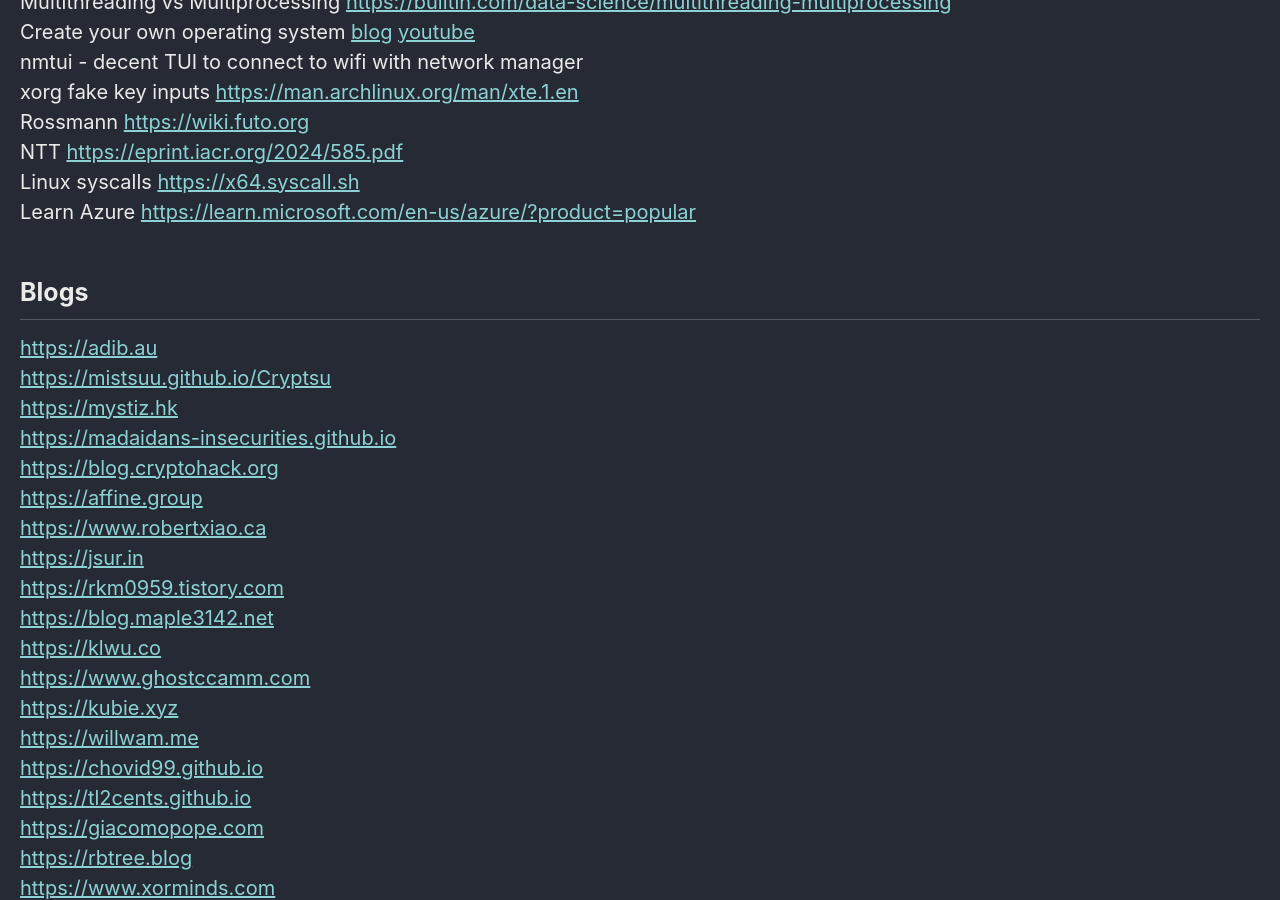
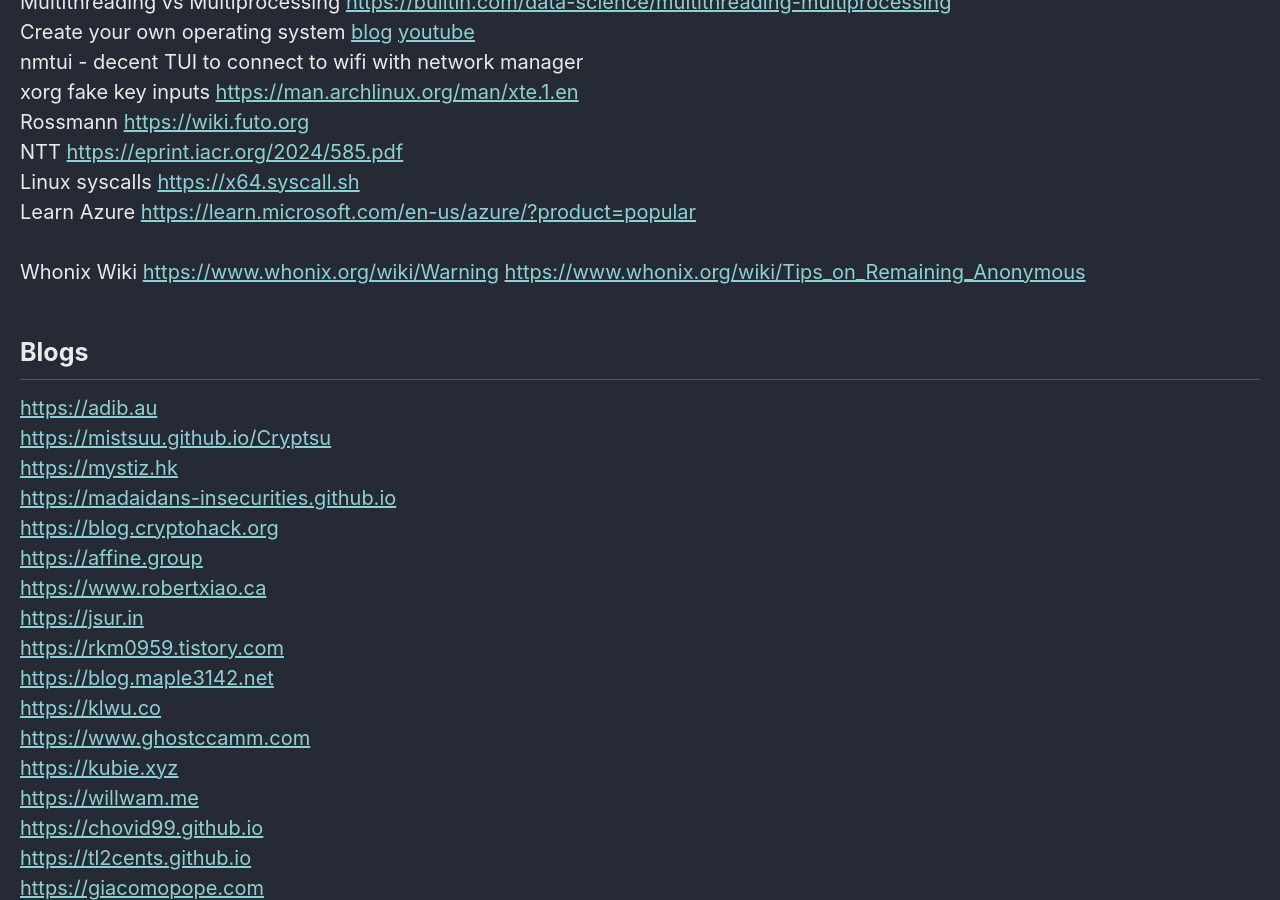
Before and after one commit to Connor-McCartney/Connor-McCartney.github.io, a Jekyll site: the page built from _pages/misc/resources.md, in a window 1280 px wide and 900 px high, scrolled down 2733 px. Built offline with Jekyll 4.4.1, drawn with Linux system fonts in a browser that asks for light colours; cached includes are drawn as plain includes.

Commit message:
Update resources.md

```diff
--- a/_pages/misc/resources.md
+++ b/_pages/misc/resources.md
@@ -95,7 +95,8 @@ xorg fake key inputs <https://man.archlinux.org/man/xte.1.en> <br>
 Rossmann <https://wiki.futo.org> <br>
 NTT <https://eprint.iacr.org/2024/585.pdf> <br>
 Linux syscalls <https://x64.syscall.sh> <br>
-Learn Azure <https://learn.microsoft.com/en-us/azure/?product=popular> <br>
+Learn Azure <https://learn.microsoft.com/en-us/azure/?product=popular> <br>\
+Whonix Wiki <https://www.whonix.org/wiki/Warning> <https://www.whonix.org/wiki/Tips_on_Remaining_Anonymous>
 
 ## Blogs
 
```
